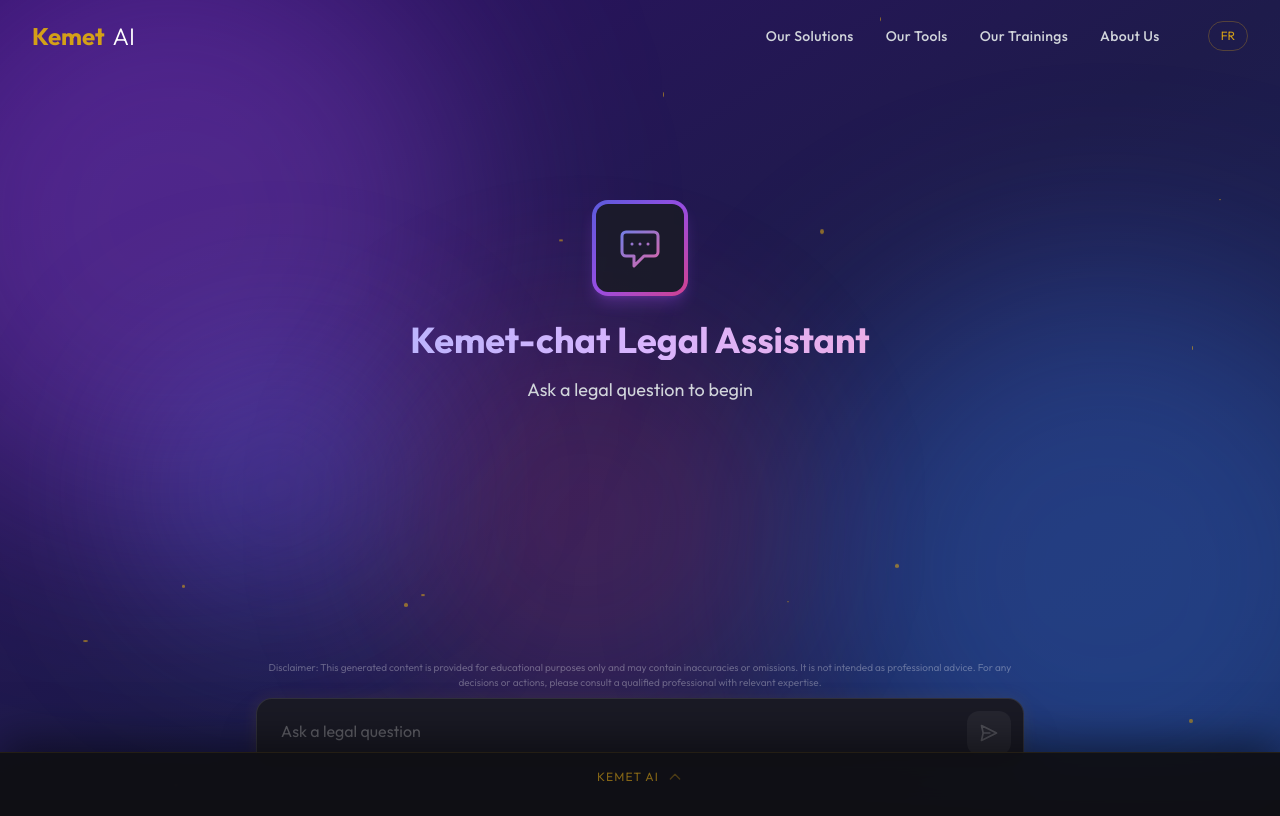
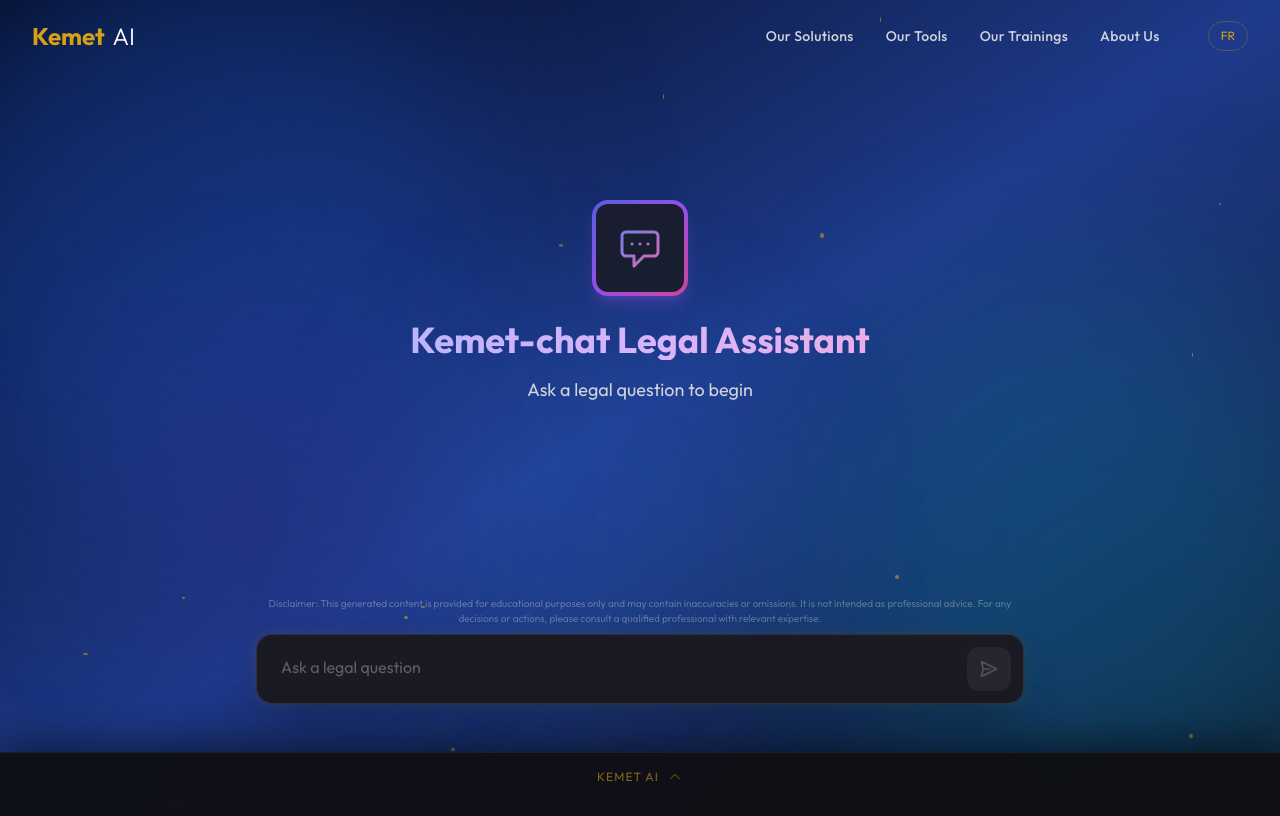
Before and after one commit to A-Njock/KEMET-AI, a React (Vite) app: page /chatbot in a window 1280 px wide. Built offline with nearby package versions, Linux system fonts and the light colour scheme.

Commit message:
Refined Chatbot: Royal Blue theme + Fixed Input Overlap

```diff
--- a/src/pages/Chatbot.tsx
+++ b/src/pages/Chatbot.tsx
@@ -70,14 +70,14 @@
   };
 
   return (
-    <div className="min-h-screen bg-gradient-to-br from-[#2e1065] via-[#1e1b4b] to-[#172554] font-sans flex flex-col relative overflow-hidden">
+    <div className="min-h-screen bg-gradient-to-br from-[#020617] via-[#1e3a8a] to-[#0f172a] font-sans flex flex-col relative overflow-hidden">
       {/* Background Particles & Blobs */}
       <div className="absolute inset-0 pointer-events-none overflow-hidden">
-        {/* Colorful Blobs - Enhanced Opacity & Brightness */}
-        <div className="absolute top-[-10%] left-[-10%] w-[600px] h-[600px] bg-purple-500/30 rounded-full blur-[100px] animate-float" />
-        <div className="absolute bottom-[-10%] right-[-10%] w-[600px] h-[600px] bg-blue-500/30 rounded-full blur-[100px] animate-float" style={{ animationDelay: '2s' }} />
-        <div className="absolute top-[40%] left-[30%] w-[400px] h-[400px] bg-pink-500/20 rounded-full blur-[90px] animate-pulse-slow" />
-        <div className="absolute bottom-[20%] left-[10%] w-[300px] h-[300px] bg-indigo-500/25 rounded-full blur-[80px]" />
+        {/* Colorful Blobs - Royal Blue / Gold Theme */}
+        <div className="absolute top-[-10%] left-[-10%] w-[600px] h-[600px] bg-blue-600/30 rounded-full blur-[100px] animate-float" />
+        <div className="absolute bottom-[-10%] right-[-10%] w-[600px] h-[600px] bg-cyan-500/20 rounded-full blur-[100px] animate-float" style={{ animationDelay: '2s' }} />
+        <div className="absolute top-[40%] left-[30%] w-[400px] h-[400px] bg-blue-500/20 rounded-full blur-[90px] animate-pulse-slow" />
+        <div className="absolute bottom-[20%] left-[10%] w-[300px] h-[300px] bg-indigo-900/40 rounded-full blur-[80px]" />
 
         {[...Array(15)].map((_, i) => (
           <div
@@ -192,7 +192,7 @@
         </div>
 
         {/* Input Area */}
-        <div className="p-4 mb-4">
+        <div className="p-4 mb-24">
           <div className="max-w-3xl mx-auto">
             {/* Disclaimers */}
             <p className="text-[10px] text-center text-white/30 mb-2">
```
